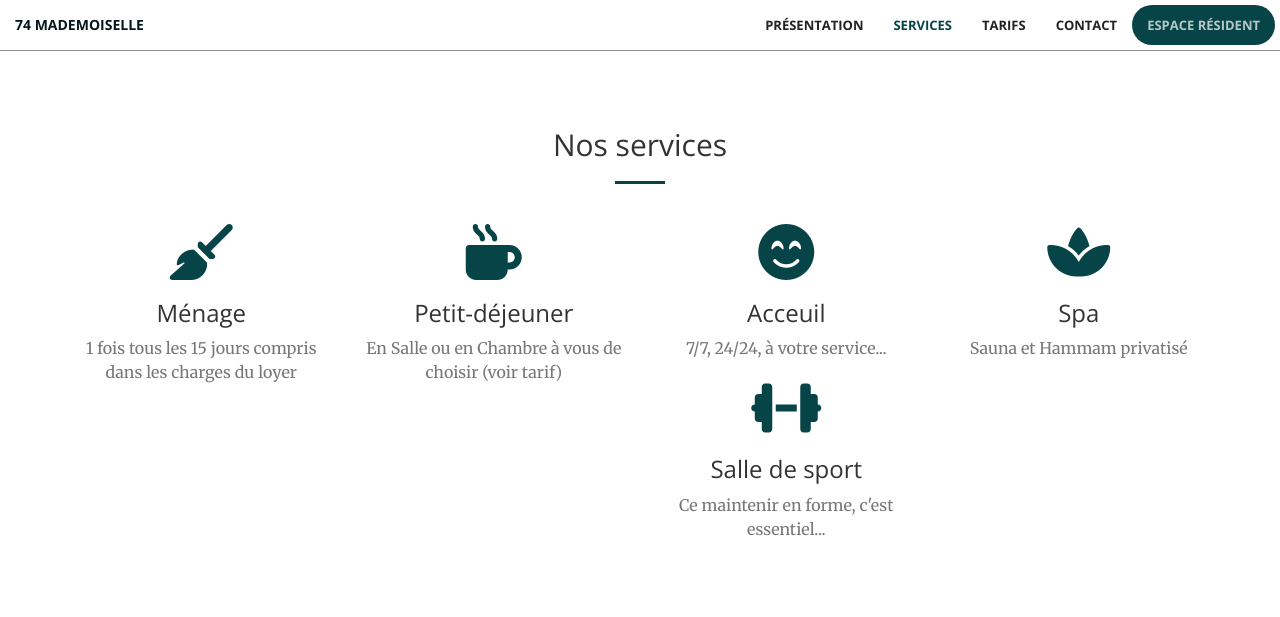
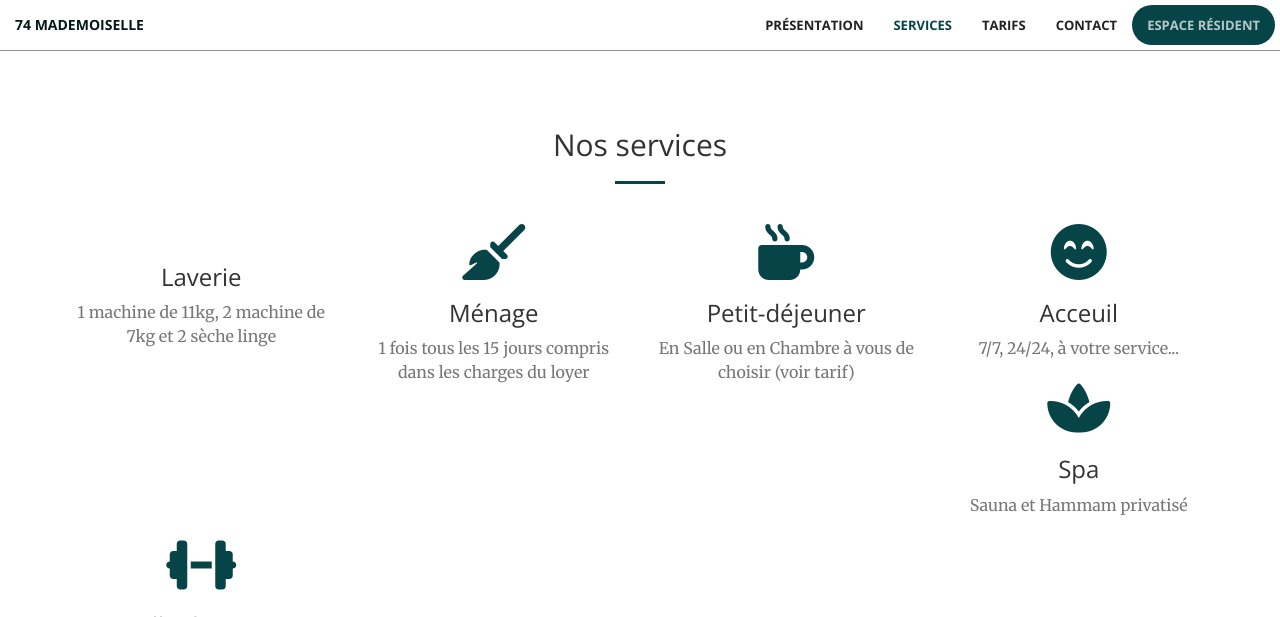
Before and after one commit to 74-mademoiselle/residence-ella.github.io, a Jekyll site: the page built from index.html, in a window 1280 px wide and 900 px high, scrolled down 1264 px, cut to the strip 0-617 px from the top of the window. Built offline with Jekyll 4.4.1, drawn with Linux system fonts in a browser that asks for light colours; nearby versions of some CDN libraries.

Commit message:
Update from Forestry.io yannick moreau updated _data/services.yaml

```diff
--- a/_data/services.yaml
+++ b/_data/services.yaml
@@ -1,5 +1,9 @@
 ---
 services:
+- title: 'Laverie '
+  icon: ''
+  description: '1 machine de 11kg, 2 machine de 7kg et 2 sèche linge '
+  delay: 1s
 - title: Ménage
   icon: fa-broom
   description: '1 fois tous les 15 jours compris dans les charges du loyer '
```
